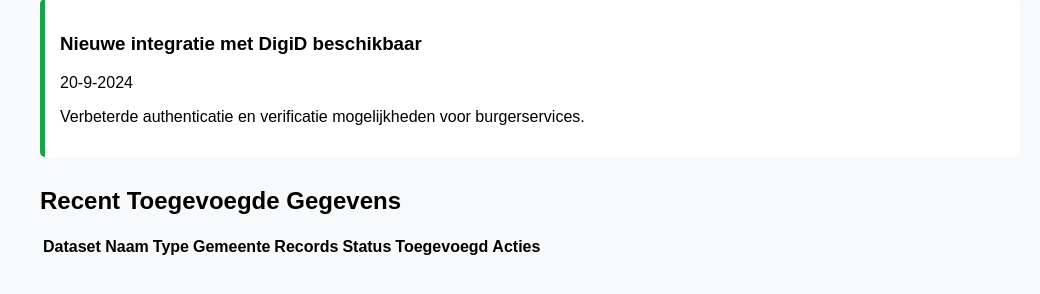
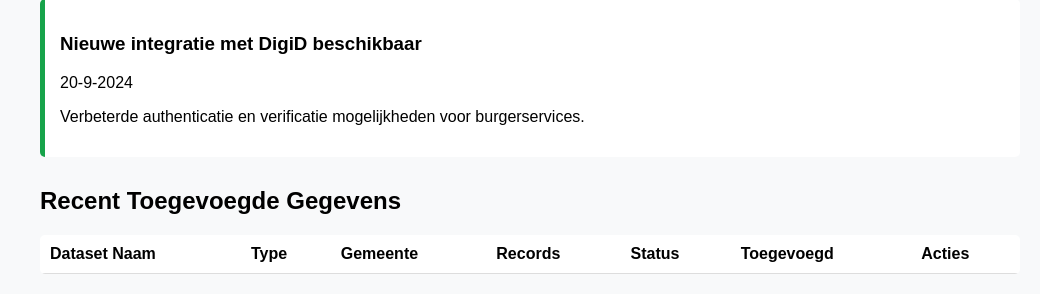
Before and after one commit to Joesra/dooyoogeequu34, a Flask app: page / in a window 1280 px wide. Shown: the part 883-1177 px from the top of the page, without its empty margins (240-1280 px from the left). Before the commit the page ends 1138 px from the top, so only its background shows below. Run offline with Flask 3, Linux system fonts and the light colour scheme; lists and menus that the app fills with data are empty.

Commit message:
kolommen gemaakt met design

```diff
--- a/app/static/css/style.css
+++ b/app/static/css/style.css
@@ -70,3 +70,17 @@ header {
 .news-item.privacy { border-color: #dc2626; }
 .news-item.system { border-color: #2563eb; }
 .news-item.integratie { border-color: #16a34a; }
+
+table {
+    width: 100%;
+    border-collapse: collapse;
+    background-color: white;
+    border-radius: 5px;
+    overflow: hidden;
+}
+
+table th, table td {
+    padding: 10px;
+    border-bottom: 1px solid #ddd;
+    text-align: left;
+}
--- a/app/templates/base.html
+++ b/app/templates/base.html
@@ -84,6 +84,7 @@
 
 
 
+
     </div>
 
 
```
